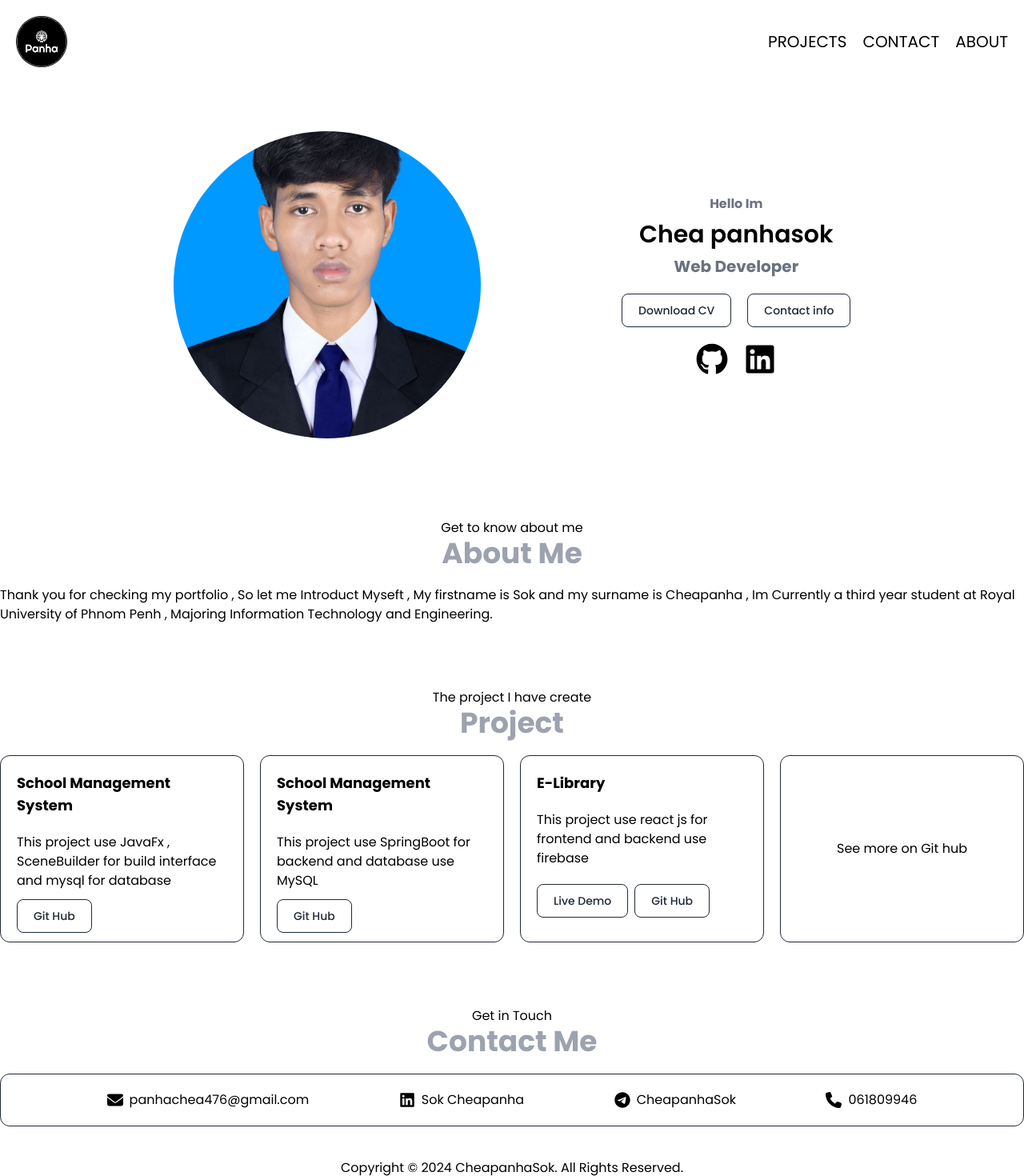
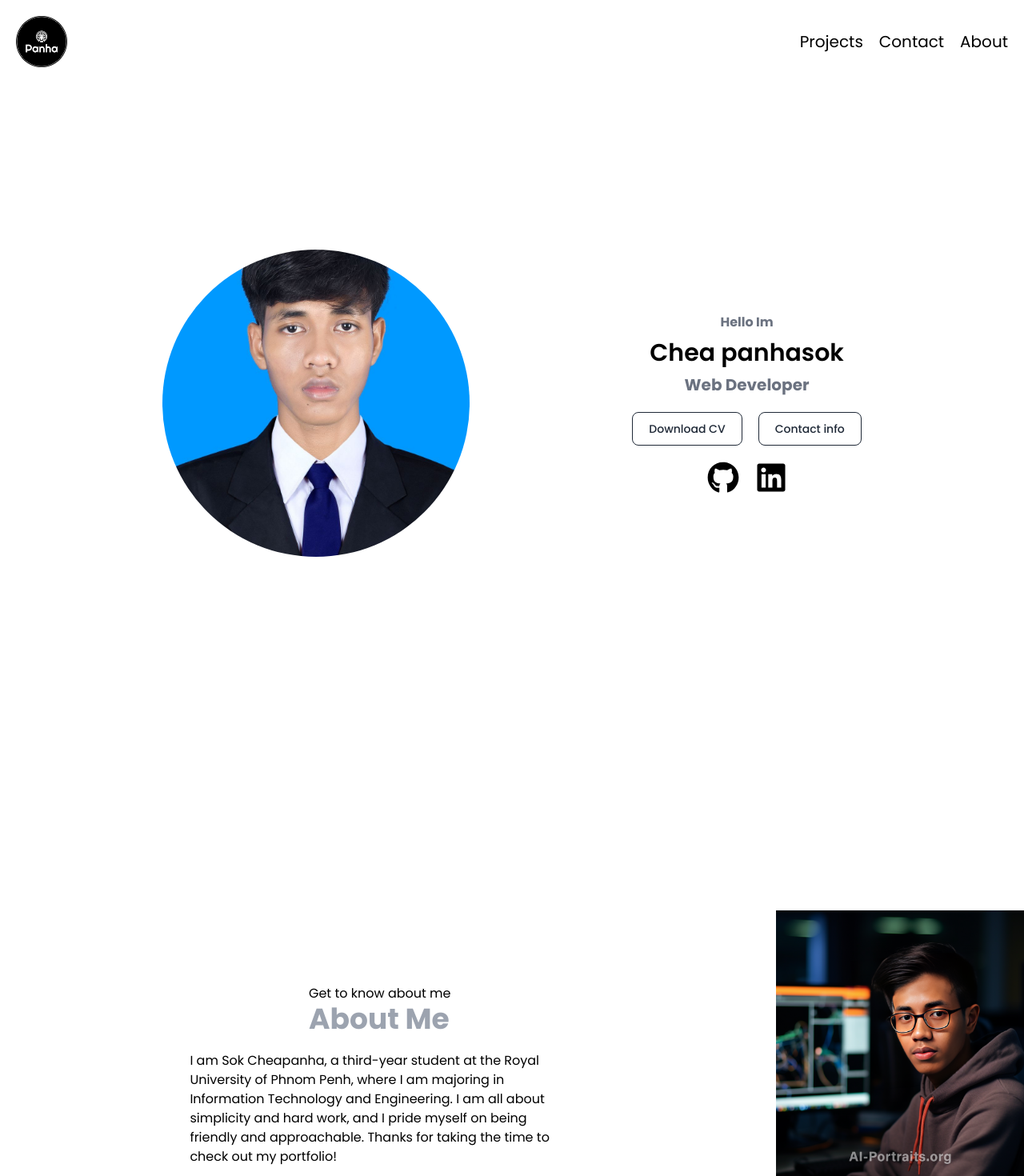
Before and after one commit to Cheapanha-Sok/my_portfolio, a React (Vite) app: page / in a window 1280 px wide. Shown: the top 1470 px of the page at 80% size. Built offline with nearby package versions, Linux system fonts and the light colour scheme.

Commit message:
new updated for styling

```diff
--- a/src/App.jsx
+++ b/src/App.jsx
@@ -1,15 +1,15 @@
-import Navbar from './pages/Navbar'
-import Footer from './pages/Footer'
-import HeroSection from './pages/HeroSection'
-import AboutMe from './pages/AboutMe'
-import Project from './pages/Project'
-import Contact from './pages/Contact'
+import AboutMe from "./components/AboutMe";
+import Contact from "./components/Contact";
+import Footer from "./components/Footer";
+import  HeroSection  from "./components/HeroSection";
+import Navbar from "./components/Navbar";
+import Project from "./components/Project";
 
 export default function App() {
   return (
     <>
       <Navbar />
-      <main className="max-w-7xl mx-auto min-h-screen m-5 p-5 md:p-0 space-y-10">
+      <main className="max-w-7xl mx-auto min-h-screen space-y-10 p-5 md:p-0">
         <HeroSection />
         <AboutMe />
         <Project />
--- /dev/null
+++ b/src/components/AboutMe.jsx
@@ -0,0 +1,25 @@
+import aboutMe from "../assets/img/aboutme.png"
+
+export default function AboutMe() {
+  return (
+
+    <section id="about" className="flex flex-col md:flex-row gap-5 md:items-center md:h-screen">
+      <div className='flex flex-col py-5 gap-5 items-center'>
+        <div>
+          <p className='text-md'>Get to know about me</p>
+          <p className='text-4xl font-bold text-gray-400'>About Me</p>
+        </div>
+
+        <div className='flex flex-col md:flex-row md:w-[50%]'>
+          I am Sok Cheapanha, a third-year student at the Royal University of Phnom Penh, where I am majoring in Information Technology and Engineering. I am all about simplicity and hard work,
+          and I pride myself on being friendly and approachable.
+          Thanks for taking the time to check out my portfolio!
+        </div>
+      </div>
+      <div className="hidden md:block md:w-[60%]">
+        <img src={aboutMe} alt="aboutMe" />
+      </div>
+    </section>
+
+  )
+}
--- a/src/pages/Contact.jsx
+++ b/src/components/Contact.jsx
@@ -6,7 +6,7 @@ import ALink from "../shared/ALink"
 
 export default function Contact() {
     return (
-        <div id="contact" className='flex flex-col py-5 gap-5'>
+        <section id="contact" className='flex flex-col py-5 gap-5'>
             <div>
                 <p className='text-center text-md'>Get in Touch</p>
                 <p className='text-center text-4xl font-bold text-gray-400'>Contact Me</p>
@@ -31,6 +31,6 @@ export default function Contact() {
                 </div>
 
             </div>
-        </div>
+        </section>
     )
 }
--- a/src/pages/HeroSection.jsx
+++ b/src/components/HeroSection.jsx
@@ -7,7 +7,7 @@ import linkedin from "../assets/svg/linkedin.svg"
 
 export default function HeroSection() {
     return (
-        <div className='flex flex-col md:flex-row justify-evenly items-center gap-5 md:gap-0 p-10'>
+        <section className='flex flex-col md:flex-row justify-evenly items-center gap-5 md:gap-0 md:h-screen'>
             <div className="w-40 h-40 md:w-96 md:h-96 rounded-full overflow-hidden">
                 <img
                     src={panha}
@@ -41,6 +41,6 @@ export default function HeroSection() {
                     </ALink>
                 </div>
             </div>
-        </div>
+        </section>
     )
 }
--- a/src/pages/Navbar.jsx
+++ b/src/components/Navbar.jsx
@@ -21,7 +21,7 @@ export default function Navbar() {
     useEffect(() => {
         const handleClickOutside = (event) => {
             if (navRef.current && !navRef.current.contains(event.target)) {
-                setClose(true);
+                setClose(false);
             }
         };
 
@@ -32,14 +32,14 @@ export default function Navbar() {
     }, []);
 
     return (
-        <nav className="flex justify-between p-5 items-center">
+        <nav className="flex justify-between p-5 items-center" ref={navRef}>
             <div className="flex flex-row items-center gap-2">
                 <img src={Logo} alt="Logo" className="w-10 md:w-16" />
             </div>
             <ul className="flex-row gap-5 text-xl hidden md:flex">
                 {Links.map((link) => (
                     <li key={link.name} className="hover hover:underline">
-                        <a href={`#${link.name}`} className="uppercase">
+                        <a href={`#${link.name}`} className="capitalize">
                             {link.name}
                         </a>
                     </li>
--- a/src/pages/Project.jsx
+++ b/src/components/Project.jsx
@@ -2,7 +2,7 @@ import ALink from "../shared/ALink";
 
 export default function Project() {
     return (
-        <div id='projects' className='flex flex-col py-5 gap-5'>
+        <section id='projects' className='flex flex-col py-5 gap-5'>
             <div>
                 <p className='text-center text-md'>The project I have create</p>
                 <p className='text-center text-4xl font-bold text-gray-400'>Project</p>
@@ -48,6 +48,6 @@ export default function Project() {
                     <ALink href="https://github.com/Cheapanha-Sok" newtab={true}>See more on Git hub</ALink>
                 </div>
             </div>
-        </div>
+        </section>
     )
 }
--- a/src/pages/AboutMe.jsx
+++ /dev/null
@@ -1,14 +0,0 @@
-export default function AboutMe() {
-  return (
-    <div id="about" className='flex flex-col py-5 gap-5'>
-      <div>
-        <p className='text-center text-md'>Get to know about me</p>
-        <p className='text-center text-4xl font-bold text-gray-400'>About Me</p>
-      </div>
-
-      <div className='flex flex-col md:flex-row'>
-        Thank you for checking my portfolio , So let me Introduct Myseft , My firstname is Sok and my surname is Cheapanha , Im Currently a third year student at Royal University of Phnom Penh , Majoring Information Technology and Engineering.
-      </div>
-    </div>
-  )
-}
```
Also changed, not shown: index.html (line endings or trailing spaces), src/assets/img/aboutme.png (added), src/components/Footer.jsx (renamed from src/pages/Footer.jsx).
